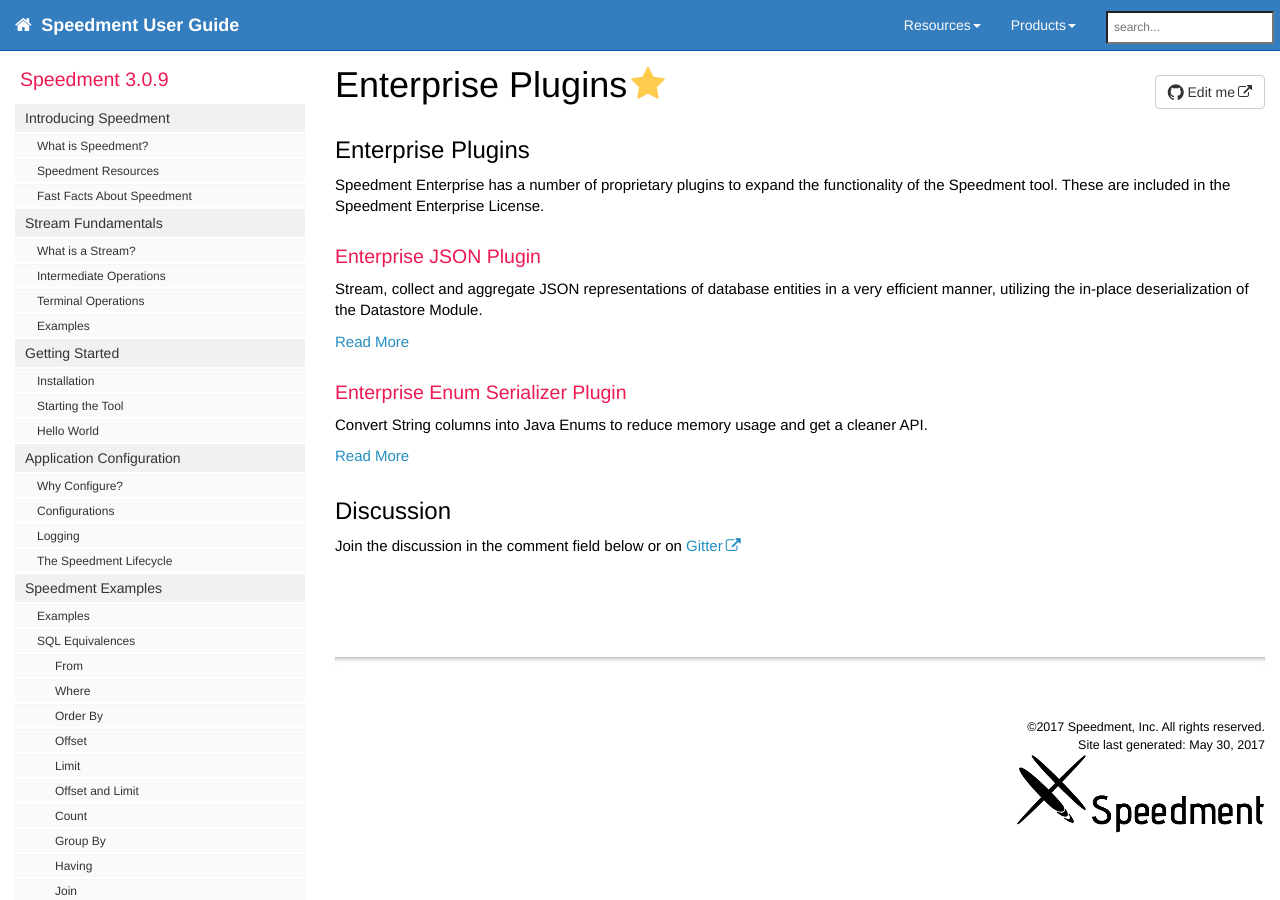
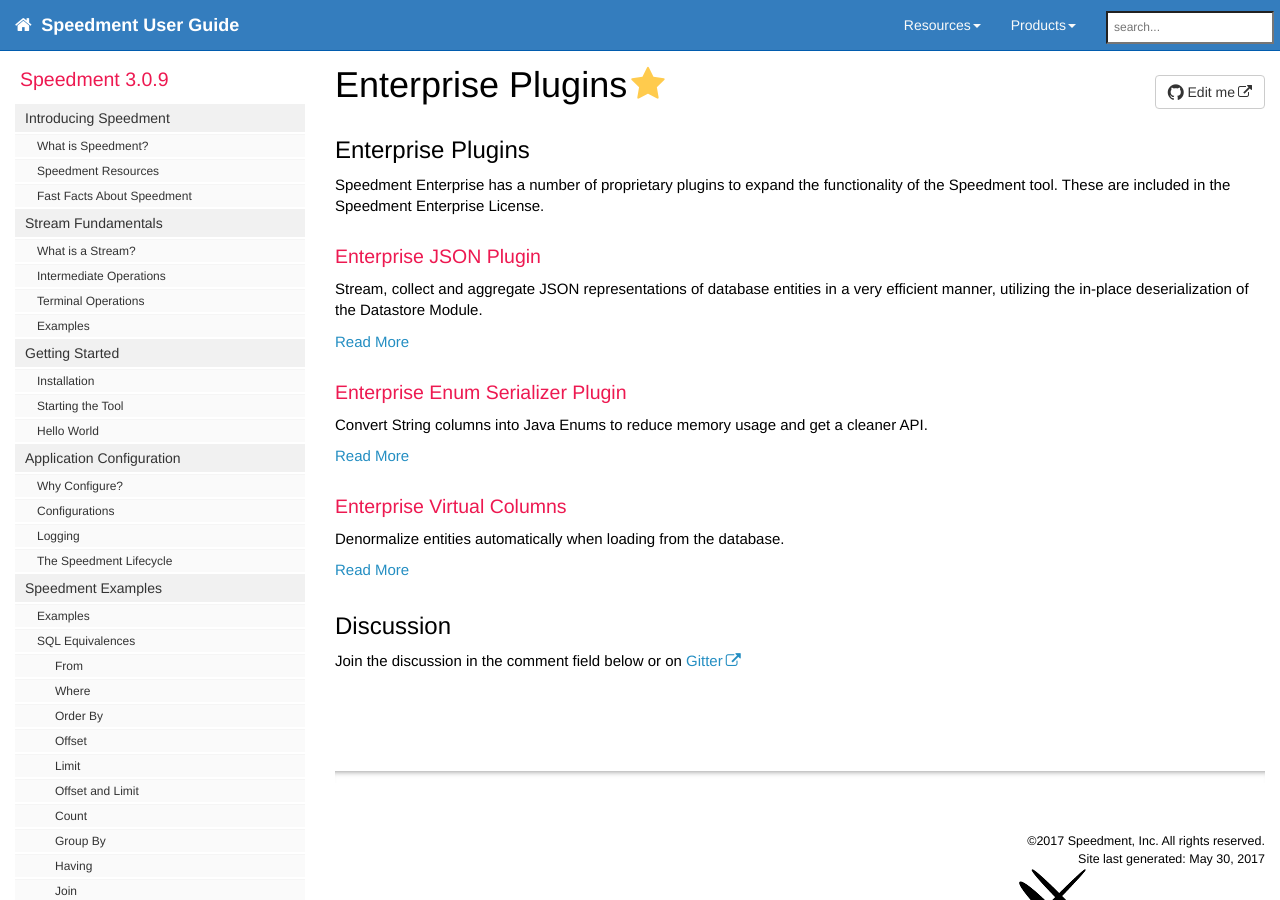
Before and after one commit to speedment/speedment-doc, a Jekyll site: the page built from pages/enterprise_plugins.md, in a window 1280 px wide and 900 px high. Built offline with Jekyll 4.4.1, drawn with Linux system fonts in a browser that asks for light colours; nearby versions of some CDN libraries; comment, search, counter and statistics services are not loaded.

Commit message:
Update enterprise_plugins.md

```diff
--- a/pages/enterprise_plugins.md
+++ b/pages/enterprise_plugins.md
@@ -23,6 +23,11 @@
 
 [Read More](enterprise_enums#top)
 
+### Enterprise Virtual Columns
+Denormalize entities automatically when loading from the database.
+
+[Read More](enterprise_virtualcolumns#top)
+
 ## Discussion
 Join the discussion in the comment field below or on [Gitter](https://gitter.im/speedment/speedment)
 
```
